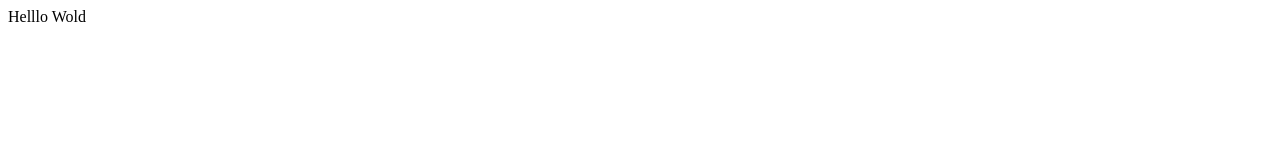
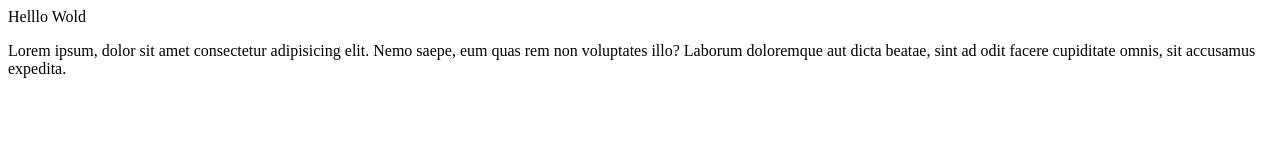
Before and after one commit to mdnesarmridha/mactest, a plain HTML site: page index.html in a window 1280 px wide. Drawn offline with Linux system fonts and the light colour scheme.

Commit message:
Text add

```diff
--- a/index.html
+++ b/index.html
@@ -7,5 +7,7 @@
 </head>
 <body>
     Helllo Wold
+
+    <p>Lorem ipsum, dolor sit amet consectetur adipisicing elit. Nemo saepe, eum quas rem non voluptates illo? Laborum doloremque aut dicta beatae, sint ad odit facere cupiditate omnis, sit accusamus expedita.</p>
 </body>
 </html>
```
